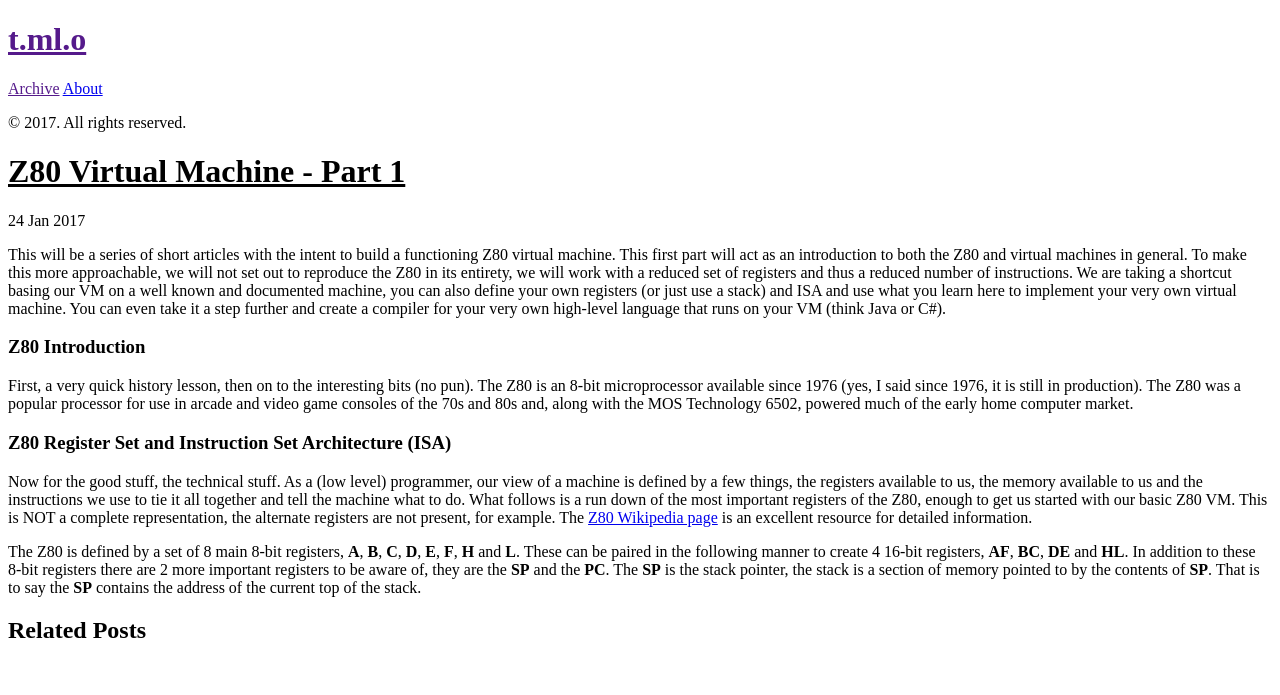
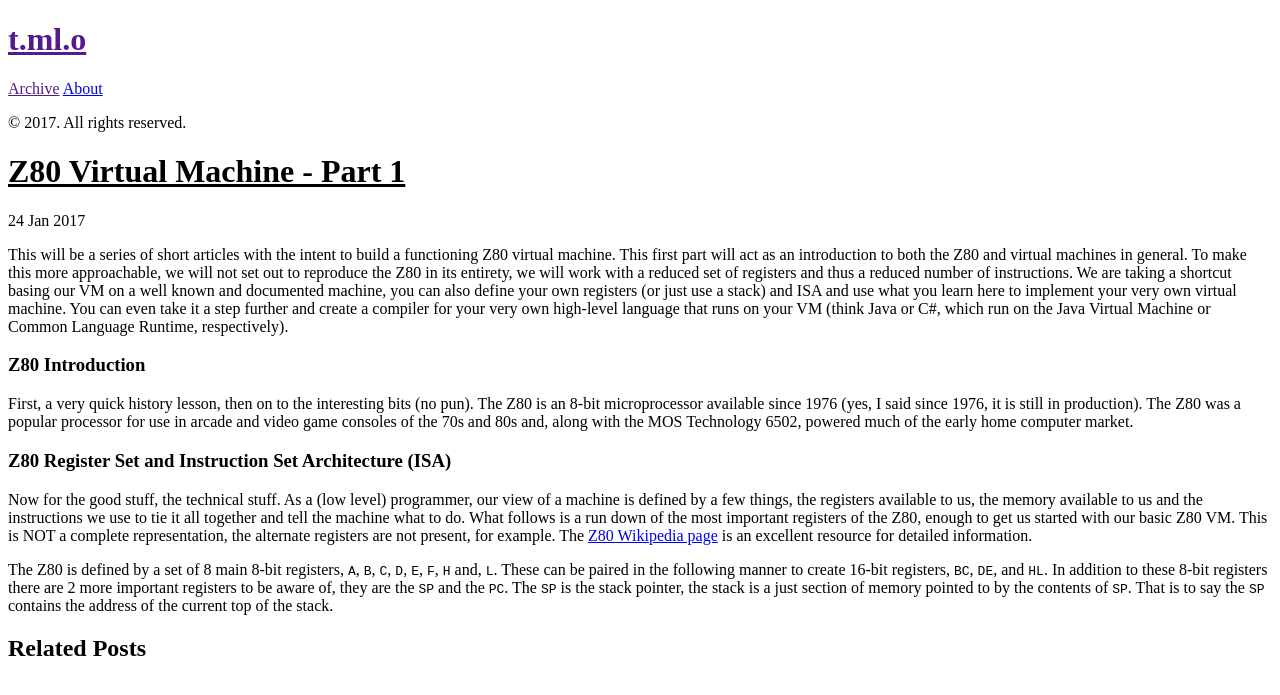
Before and after one commit to tcarrill/tcarrill.github.io, a Jekyll site: the page built from _posts/2017-01-28-z80-vm-part-1.md, in a window 1280 px wide. Shown: the top 695 px of the page. Built offline with Jekyll 4.4.1, drawn with Linux system fonts in a browser that asks for light colours.

Commit message:
Update 2017-01-28-z80-vm-part-1.md

```diff
--- a/_posts/2017-01-28-z80-vm-part-1.md
+++ b/_posts/2017-01-28-z80-vm-part-1.md
@@ -4,7 +4,7 @@ title:  "Z80 Virtual Machine - Part 1"
 date:   2017-01-24 00:19:05
 categories: z80 vm asm
 ---
-This will be a series of short articles with the intent to build a functioning Z80 virtual machine.  This first part will act as an introduction to both the Z80 and virtual machines in general.  To make this more approachable, we will not set out to reproduce the Z80 in its entirety, we will work with a reduced set of registers and thus a reduced number of instructions.  We are taking a shortcut basing our VM on a well known and documented machine, you can also define your own registers (or just use a stack) and ISA and use what you learn here to implement your very own virtual machine.  You can even take it a step further and create a compiler for your very own high-level language that runs on your VM (think Java or C#).
+This will be a series of short articles with the intent to build a functioning Z80 virtual machine.  This first part will act as an introduction to both the Z80 and virtual machines in general.  To make this more approachable, we will not set out to reproduce the Z80 in its entirety, we will work with a reduced set of registers and thus a reduced number of instructions.  We are taking a shortcut basing our VM on a well known and documented machine, you can also define your own registers (or just use a stack) and ISA and use what you learn here to implement your very own virtual machine.  You can even take it a step further and create a compiler for your very own high-level language that runs on your VM (think Java or C#, which run on the Java Virtual Machine or Common Language Runtime, respectively).
 
 ### Z80 Introduction
 First, a very quick history lesson, then on to the interesting bits (no pun).  The Z80 is an 8-bit microprocessor available since 1976 (yes, I said since 1976, it is still in production).  The Z80 was a popular processor for use in arcade and video game consoles of the 70s and 80s and, along with the MOS Technology 6502, powered much of the early home computer market.
@@ -13,4 +13,4 @@ First, a very quick history lesson, then on to the interesting bits (no pun).  T
 Now for the good stuff, the technical stuff.  As a (low level) programmer, our view of a machine is defined by a few things, the registers available to us, the memory available to us and the instructions we use to tie it all together and tell the machine what to do.
 What follows is a run down of the most important registers of the Z80, enough to get us started with our basic Z80 VM.  This is NOT a complete representation, the alternate registers are not present, for example.  The [Z80 Wikipedia page](https://en.wikipedia.org/wiki/Zilog_Z80) is an excellent resource for detailed information.
 
-The Z80 is defined by a set of 8 main 8-bit registers, **A**, **B**, **C**, **D**, **E**, **F**, **H** and **L**.  These can be paired in the following manner to create 4 16-bit registers, **AF**, **BC**, **DE** and **HL**.  In addition to these 8-bit registers there are 2 more important registers to be aware of, they are the **SP** and the **PC**.  The **SP** is the stack pointer, the stack is a section of memory pointed to by the contents of **SP**.  That is to say the **SP** contains the address of the current top of the stack.
+The Z80 is defined by a set of 8 main 8-bit registers, ``A``, ``B``, ``C``, ``D``, ``E``, ``F``, ``H`` and, ``L``.  These can be paired in the following manner to create 16-bit registers, ``BC``, ``DE``, and ``HL``.  In addition to these 8-bit registers there are 2 more important registers to be aware of, they are the ``SP`` and the ``PC``.  The ``SP`` is the stack pointer, the stack is a just section of memory pointed to by the contents of ``SP``.  That is to say the ``SP`` contains the address of the current top of the stack.
```
